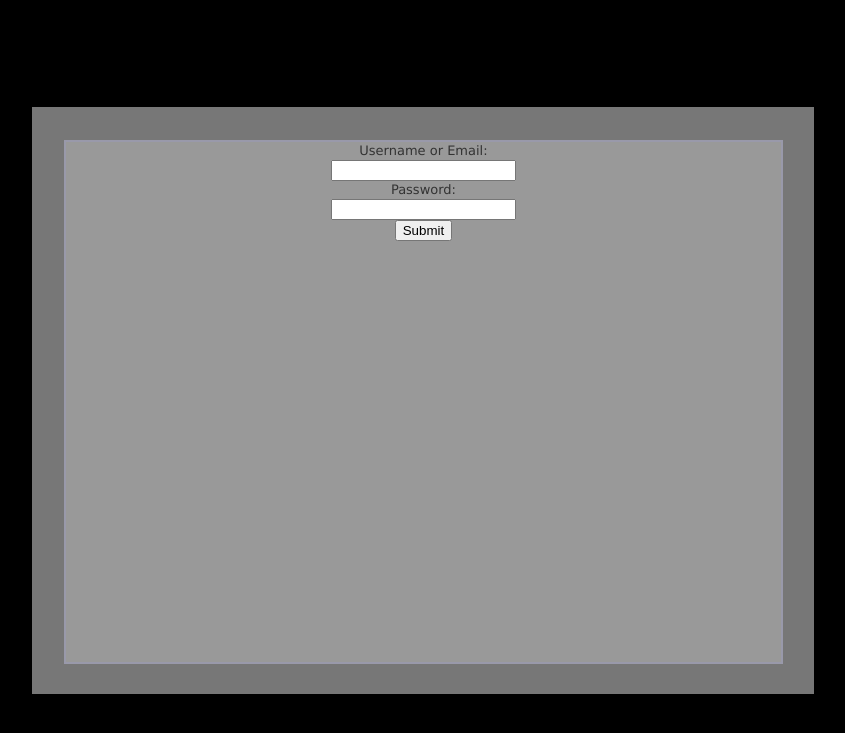
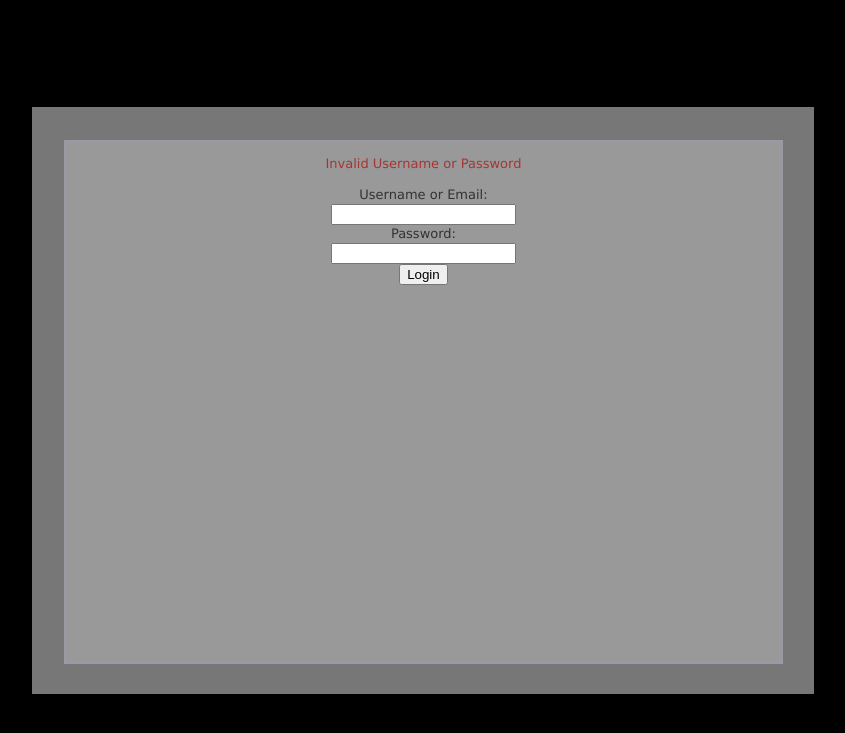
Before and after one commit to Plasmarobo/commlink, a Rails app: page /login_attempt in a window 1280 px wide. Shown: the top 733 px of the page, without its empty margins (217-1062 px from the left). Run offline with Rails 7, Linux system fonts and the light colour scheme; style sheets or scripts are compiled from the project's sources; parts of the project's set-up code (start-up, migrations or seed data) failed here and were passed over; some libraries are stand-ins or nearby versions.

Commit message:
CSS and Login page mods

```diff
--- a/app/assets/stylesheets/application.css
+++ b/app/assets/stylesheets/application.css
@@ -66,3 +66,10 @@ margin-left:auto;
 margin-right:auto;
 
 }
+
+.invalid{
+color:#AA3333;
+}
+.valid{
+color:#33AA33;
+}
--- a/app/controllers/sessions_controller.rb
+++ b/app/controllers/sessions_controller.rb
@@ -15,9 +15,10 @@ class SessionsController < ApplicationController
 	if authorized_user
 		session[:user_id] = authorized_user.id
 		flash[:notice] = "Welcome back, #{authorized_user.username}"
+		flash[:color] = "valid"
 		redirect_to(:action => 'home')
 	else
-		flash[:notce] = "Invalid Username or Password"
+		flash[:notice] = "Invalid Username or Password"
 		flash[:color] = "invalid"
 		render "login"
 	end
@@ -25,7 +26,10 @@ class SessionsController < ApplicationController
 
   def logout
 	session[:user_id] = nil
+	flash[:notice] = "Successfully Logged out"
+	flash[:color] = "valid"
 	redirect_to :action => 'login'
+
   end
 
   def home
--- a/app/views/sessions/login.html.erb
+++ b/app/views/sessions/login.html.erb
@@ -2,10 +2,12 @@
 <div class= "Sign_Form">
 	<div class= "Title"></div>
 	<div class= "Login_Container">
-	<%= form_tag(:action => 'login_attempt') do %>
-		<div class= "Login_Element"><div class= "Label">Username or Email:</div> <%= text_field_tag(:username_or_email) %></div>
-		<div class= "Login_Element"><div class= "Label">Password:</div> <%= text_field_tag(:login_password) %></div>
-		<div class= "Login_Element"> <%= submit_tag("Submit") %>
+	<p class="<%= flash[:color] %>"><%= flash[:notice] %></p>
+
+	<%= form_for(:login, :url => { :controller => :sessions, :action => :login_attempt}) do |f| %>
+		<div class= "Login_Element"><div class= "Label">Username or Email:</div> <%= f.text_field :username_or_email%></div>
+		<div class= "Login_Element"><div class= "Label">Password:</div> <%= f.password_field :login_password%></div>
+		<div class= "Login_Element"> <%= f.submit :Login%>
 	<% end %>
 	</div>
 </div>
--- a/app/views/users/new.html.erb
+++ b/app/views/users/new.html.erb
@@ -1,6 +1,6 @@
 <% @page_title = "Signup" %>
 				<div class= "Sign_Form">
-					<h1>Sign Up</h1>
+					<div class="Title">Sign Up</div>
 					<%= form_for(:user, :url => {:controller => 'users', :action => :create}) do |f| %>
 
 						<p> Username:</br> <%= f.text_field :username%> </p>
```
